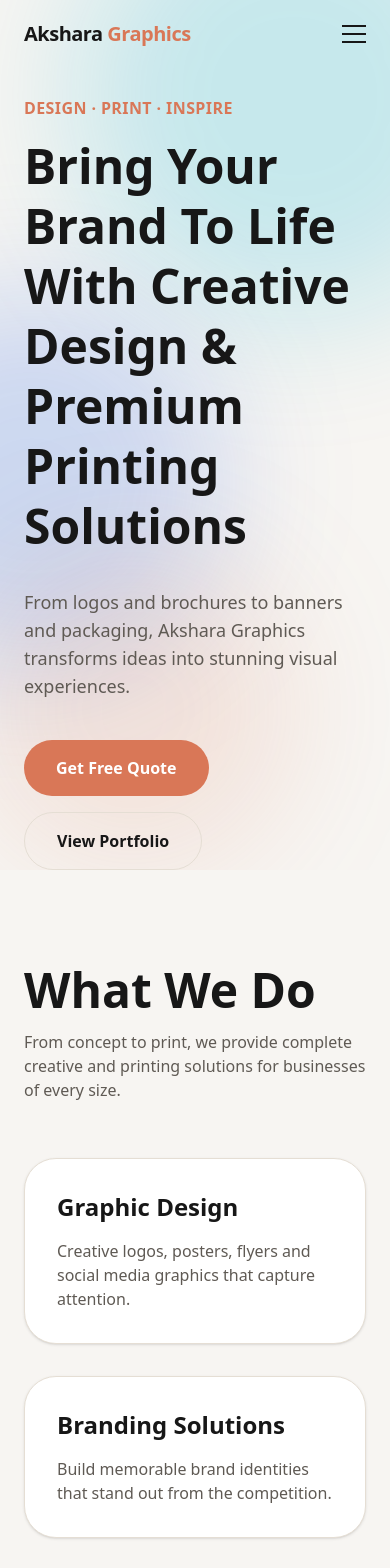
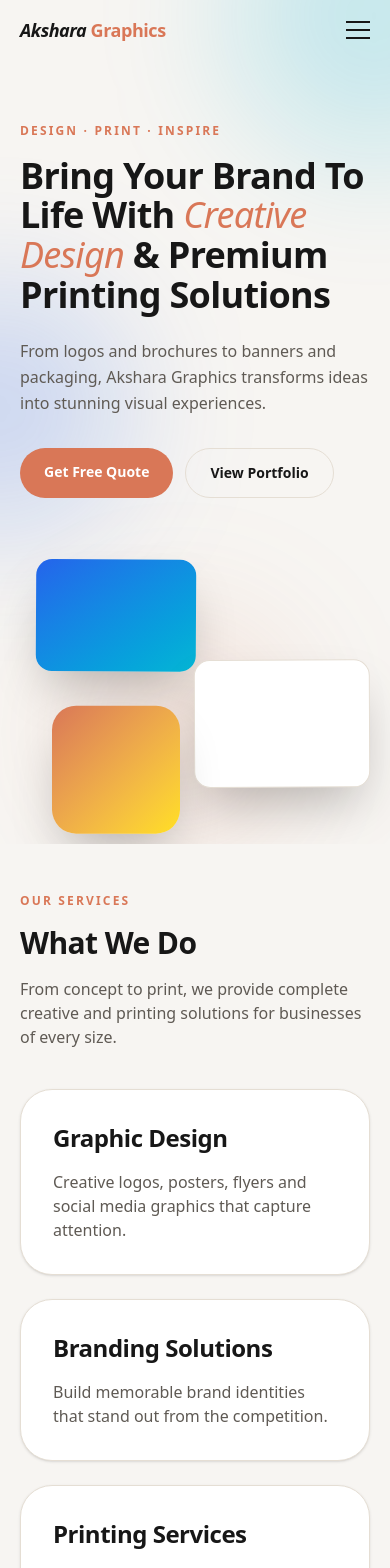
Before and after one commit to devkunal2812/akshara-graphics, a Next.js app: page / in a window 390 px wide. Shown: the top 1568 px of the page. Built offline with nearby package versions, Linux system fonts and the light colour scheme.

Commit message:
Improve responsive design and typography (mobile/tablet/laptop)

```diff
--- a/src/app/globals.css
+++ b/src/app/globals.css
@@ -19,31 +19,72 @@
   --color-foreground: var(--foreground);
   --font-sans: var(--font-inter);
   --font-heading: var(--font-poppins);
-  --font-display: var(--font-space-grotesk);
+  --font-display: var(--font-playfair);
+  --font-mono-display: var(--font-space-grotesk);
+}
+
+html {
+  scroll-behavior: smooth;
 }
 
 body {
   background: var(--background);
   color: var(--foreground);
   font-family: var(--font-sans), Arial, Helvetica, sans-serif;
+  -webkit-font-smoothing: antialiased;
 }
 
 h1, h2, h3, h4, h5, h6 {
   font-family: var(--font-heading), sans-serif;
+  letter-spacing: -0.02em;
+}
+
+/* Classic editorial serif accent — for eyebrows, quotes, big statements */
+.font-display {
+  font-family: var(--font-display), Georgia, serif;
+}
+
+.font-mono-display {
+  font-family: var(--font-mono-display), monospace;
+}
+
+/* Eyebrow / label text used above section headings */
+.eyebrow {
+  font-family: var(--font-mono-display), monospace;
+  text-transform: uppercase;
+  letter-spacing: 0.18em;
+  font-size: 0.75rem;
+  font-weight: 600;
+}
+
+/* Responsive section heading scale (mobile -> tablet -> desktop) */
+.heading-xl {
+  font-size: clamp(2.25rem, 6vw, 4.5rem);
+  line-height: 1.1;
+}
+
+.heading-lg {
+  font-size: clamp(1.875rem, 4.5vw, 3rem);
+  line-height: 1.15;
+}
+
+.heading-md {
+  font-size: clamp(1.5rem, 3vw, 1.875rem);
+  line-height: 1.3;
 }
 
 /* Shared layout utilities used across all sections */
 .section {
-  padding-top: 6rem;
-  padding-bottom: 6rem;
+  padding-top: clamp(3rem, 8vw, 6rem);
+  padding-bottom: clamp(3rem, 8vw, 6rem);
 }
 
 .container-custom {
   max-width: 1280px;
   margin-left: auto;
   margin-right: auto;
-  padding-left: 1.5rem;
-  padding-right: 1.5rem;
+  padding-left: clamp(1.25rem, 4vw, 1.5rem);
+  padding-right: clamp(1.25rem, 4vw, 1.5rem);
 }
 
 /* Hide scrollbar for horizontal portfolio scroller */
--- a/src/app/layout.tsx
+++ b/src/app/layout.tsx
@@ -1,5 +1,5 @@
 import type { Metadata } from "next";
-import { Inter, Poppins, Space_Grotesk } from "next/font/google";
+import { Inter, Poppins, Space_Grotesk, Playfair_Display } from "next/font/google";
 import "./globals.css";
 
 const inter = Inter({
@@ -16,6 +16,13 @@
 const spaceGrotesk = Space_Grotesk({
   variable: "--font-space-grotesk",
   subsets: ["latin"],
+});
+
+const playfair = Playfair_Display({
+  variable: "--font-playfair",
+  subsets: ["latin"],
+  weight: ["400", "500", "600", "700", "800", "900"],
+  style: ["normal", "italic"],
 });
 
 export const metadata: Metadata = {
@@ -37,7 +44,7 @@
   return (
     <html lang="en">
       <body
-        className={`${inter.variable} ${poppins.variable} ${spaceGrotesk.variable} antialiased`}
+        className={`${inter.variable} ${poppins.variable} ${spaceGrotesk.variable} ${playfair.variable} antialiased`}
       >
         {children}
       </body>
--- a/src/components/Hero.tsx
+++ b/src/components/Hero.tsx
@@ -4,45 +4,48 @@
 
 export default function Hero() {
   return (
-    <section className="relative min-h-screen flex items-center overflow-hidden pt-24">
+    <section className="relative min-h-screen flex items-center overflow-hidden pt-28 md:pt-24">
       {/* Decorative CMYK gradient blobs (lightweight stand-in for the Three.js scene) */}
       <div className="absolute inset-0 -z-10 overflow-hidden">
-        <div className="absolute -top-32 -right-32 w-[28rem] h-[28rem] rounded-full bg-[var(--color-cyan)]/20 blur-3xl" />
-        <div className="absolute top-1/3 -left-40 w-[24rem] h-[24rem] rounded-full bg-[var(--color-primary)]/20 blur-3xl" />
-        <div className="absolute bottom-0 right-1/4 w-[20rem] h-[20rem] rounded-full bg-[var(--color-accent)]/15 blur-3xl" />
+        <div className="absolute -top-32 -right-32 w-[18rem] sm:w-[24rem] lg:w-[28rem] h-[18rem] sm:h-[24rem] lg:h-[28rem] rounded-full bg-[var(--color-cyan)]/20 blur-3xl" />
+        <div className="absolute top-1/3 -left-32 sm:-left-40 w-[16rem] sm:w-[20rem] lg:w-[24rem] h-[16rem] sm:h-[20rem] lg:h-[24rem] rounded-full bg-[var(--color-primary)]/20 blur-3xl" />
+        <div className="absolute bottom-0 right-1/4 w-[14rem] sm:w-[18rem] lg:w-[20rem] h-[14rem] sm:h-[18rem] lg:h-[20rem] rounded-full bg-[var(--color-accent)]/15 blur-3xl" />
       </div>
 
-      <div className="container-custom grid lg:grid-cols-2 gap-16 items-center">
+      <div className="container-custom grid lg:grid-cols-2 gap-12 lg:gap-16 items-center">
         <motion.div
           initial={{ opacity: 0, y: 30 }}
           animate={{ opacity: 1, y: 0 }}
           transition={{ duration: 0.7, ease: "easeOut" }}
         >
-          <p className="text-[var(--color-accent)] font-semibold mb-4 tracking-wide">
-            DESIGN · PRINT · INSPIRE
+          <p className="eyebrow text-[var(--color-accent)] mb-4 sm:mb-5">
+            Design · Print · Inspire
           </p>
 
-          <h1 className="text-5xl md:text-7xl font-bold leading-tight mb-8">
-            Bring Your Brand To Life With Creative Design &amp; Premium
-            Printing Solutions
+          <h1 className="heading-xl font-bold mb-6 sm:mb-8 max-w-2xl">
+            Bring Your Brand To Life With{" "}
+            <span className="font-display italic font-normal text-[var(--color-accent)]">
+              Creative Design
+            </span>{" "}
+            &amp; Premium Printing Solutions
           </h1>
 
-          <p className="text-[var(--color-text-muted)] text-lg max-w-xl mb-10">
+          <p className="text-[var(--color-text-muted)] text-base sm:text-lg max-w-xl mb-8 sm:mb-10 leading-relaxed">
             From logos and brochures to banners and packaging, Akshara
             Graphics transforms ideas into stunning visual experiences.
           </p>
 
-          <div className="flex flex-wrap gap-4">
+          <div className="flex flex-wrap gap-3 sm:gap-4">
             <a
               href="#contact"
-              className="px-8 py-4 rounded-full bg-[var(--color-accent)] text-white font-semibold hover:opacity-90 transition"
+              className="px-6 sm:px-8 py-3.5 sm:py-4 rounded-full bg-[var(--color-accent)] text-white font-semibold text-sm sm:text-base hover:opacity-90 transition"
             >
               Get Free Quote
             </a>
 
             <a
               href="#portfolio"
-              className="px-8 py-4 rounded-full border border-[var(--color-border)] font-semibold hover:bg-white transition"
+              className="px-6 sm:px-8 py-3.5 sm:py-4 rounded-full border border-[var(--color-border)] font-semibold text-sm sm:text-base hover:bg-white transition"
             >
               View Portfolio
             </a>
@@ -54,22 +57,22 @@
           initial={{ opacity: 0, scale: 0.9 }}
           animate={{ opacity: 1, scale: 1 }}
           transition={{ duration: 0.8, delay: 0.2 }}
-          className="relative h-[420px] hidden lg:block"
+          className="relative h-72 sm:h-96 lg:h-[420px]"
         >
           <motion.div
             animate={{ y: [0, -18, 0], rotate: [0, 2, 0] }}
             transition={{ duration: 6, repeat: Infinity, ease: "easeInOut" }}
-            className="absolute top-6 left-10 w-56 h-36 rounded-2xl shadow-2xl bg-gradient-to-br from-[var(--color-primary)] to-[var(--color-cyan)]"
+            className="absolute top-4 left-4 sm:top-6 sm:left-10 w-40 sm:w-48 lg:w-56 h-28 sm:h-32 lg:h-36 rounded-2xl shadow-2xl bg-gradient-to-br from-[var(--color-primary)] to-[var(--color-cyan)]"
           />
           <motion.div
             animate={{ y: [0, 20, 0], rotate: [0, -3, 0] }}
             transition={{ duration: 7, repeat: Infinity, ease: "easeInOut", delay: 0.5 }}
-            className="absolute top-40 right-0 w-64 h-44 rounded-2xl shadow-2xl bg-white border border-[var(--color-border)]"
+            className="absolute top-28 sm:top-36 lg:top-40 right-0 w-44 sm:w-56 lg:w-64 h-32 sm:h-40 lg:h-44 rounded-2xl shadow-2xl bg-white border border-[var(--color-border)]"
           />
           <motion.div
             animate={{ y: [0, -14, 0] }}
             transition={{ duration: 5.5, repeat: Infinity, ease: "easeInOut", delay: 1 }}
-            className="absolute bottom-0 left-20 w-48 h-48 rounded-3xl shadow-2xl bg-gradient-to-br from-[var(--color-accent)] to-yellow-300"
+            className="absolute bottom-0 left-8 sm:left-16 lg:left-20 w-32 sm:w-40 lg:w-48 h-32 sm:h-40 lg:h-48 rounded-3xl shadow-2xl bg-gradient-to-br from-[var(--color-accent)] to-yellow-300"
           />
         </motion.div>
       </div>
--- a/src/components/LoadingScreen.tsx
+++ b/src/components/LoadingScreen.tsx
@@ -23,16 +23,16 @@
             initial={{ opacity: 0, scale: 0.9 }}
             animate={{ opacity: 1, scale: 1 }}
             transition={{ duration: 0.8 }}
-            className="text-4xl md:text-5xl font-bold"
+            className="text-3xl sm:text-4xl md:text-5xl font-bold font-display italic px-4 text-center"
           >
-            Akshara <span className="text-[var(--color-accent)]">Graphics</span>
+            Akshara <span className="text-[var(--color-accent)] not-italic">Graphics</span>
           </motion.h1>
 
           <motion.p
             initial={{ opacity: 0 }}
             animate={{ opacity: 1 }}
             transition={{ delay: 0.4, duration: 0.8 }}
-            className="mt-3 text-[var(--color-text-muted)] tracking-wide"
+            className="mt-3 eyebrow text-[var(--color-text-muted)] text-center px-4"
           >
             Creative Design &amp; Printing Solutions
           </motion.p>
--- a/src/components/Navbar.tsx
+++ b/src/components/Navbar.tsx
@@ -28,13 +28,13 @@
           : "bg-transparent"
       }`}
     >
-      <div className="container-custom flex items-center justify-between py-5">
-        <a href="#" className="text-xl font-bold tracking-tight">
-          Akshara <span className="text-[var(--color-accent)]">Graphics</span>
+      <div className="container-custom flex items-center justify-between py-4 md:py-5">
+        <a href="#" className="text-lg sm:text-xl font-bold tracking-tight font-display italic">
+          Akshara <span className="text-[var(--color-accent)] not-italic">Graphics</span>
         </a>
 
-        {/* Desktop nav */}
-        <nav className="hidden md:flex items-center gap-8 text-sm font-medium">
+        {/* Desktop / tablet nav */}
+        <nav className="hidden lg:flex items-center gap-7 text-sm font-medium">
           {links.map((link) => (
             <a
               key={link.href}
@@ -48,14 +48,14 @@
 
         <a
           href="#contact"
-          className="hidden md:inline-block px-6 py-3 rounded-full bg-[var(--color-accent)] text-white text-sm font-semibold hover:opacity-90 transition"
+          className="hidden lg:inline-block px-5 py-2.5 lg:px-6 lg:py-3 rounded-full bg-[var(--color-accent)] text-white text-sm font-semibold hover:opacity-90 transition"
         >
           Get Free Quote
         </a>
 
-        {/* Mobile toggle */}
+        {/* Mobile / tablet toggle */}
         <button
-          className="md:hidden flex flex-col gap-1.5"
+          className="lg:hidden flex flex-col gap-1.5"
           onClick={() => setOpen((o) => !o)}
           aria-label="Toggle menu"
         >
@@ -65,9 +65,9 @@
         </button>
       </div>
 
-      {/* Mobile menu */}
+      {/* Mobile / tablet menu */}
       {open && (
-        <div className="md:hidden bg-white border-t border-[var(--color-border)]">
+        <div className="lg:hidden bg-white border-t border-[var(--color-border)]">
           <nav className="flex flex-col px-6 py-4 gap-4 text-sm font-medium">
             {links.map((link) => (
               <a
--- a/src/sections/Services.tsx
+++ b/src/sections/Services.tsx
@@ -37,14 +37,18 @@
   return (
     <section id="services" className="section">
       <div className="container-custom">
-        <h2 className="text-5xl font-bold mb-4">What We Do</h2>
+        <p className="eyebrow text-[var(--color-accent)] mb-4">Our Services</p>
 
-        <p className="text-[var(--color-text-muted)] mb-14 max-w-2xl">
+        <h2 className="heading-lg font-bold mb-4 sm:mb-6 max-w-2xl">
+          What We Do
+        </h2>
+
+        <p className="text-[var(--color-text-muted)] text-base sm:text-lg mb-10 sm:mb-14 max-w-2xl">
           From concept to print, we provide complete creative and printing
           solutions for businesses of every size.
         </p>
 
-        <div className="grid md:grid-cols-2 lg:grid-cols-3 gap-8">
+        <div className="grid sm:grid-cols-2 lg:grid-cols-3 gap-6 sm:gap-8">
           {services.map((service) => (
             <ServiceCard key={service.title} {...service} />
           ))}
```
Also changed, not shown: src/sections/About.tsx (+10 -7 lines), src/sections/Contact.tsx (+17 -14 lines), src/sections/FeaturedPortfolio.tsx (+5 -3 lines), src/sections/PrintspirationGallery.tsx (+11 -6 lines), src/sections/Testimonials.tsx (+15 -4 lines).
